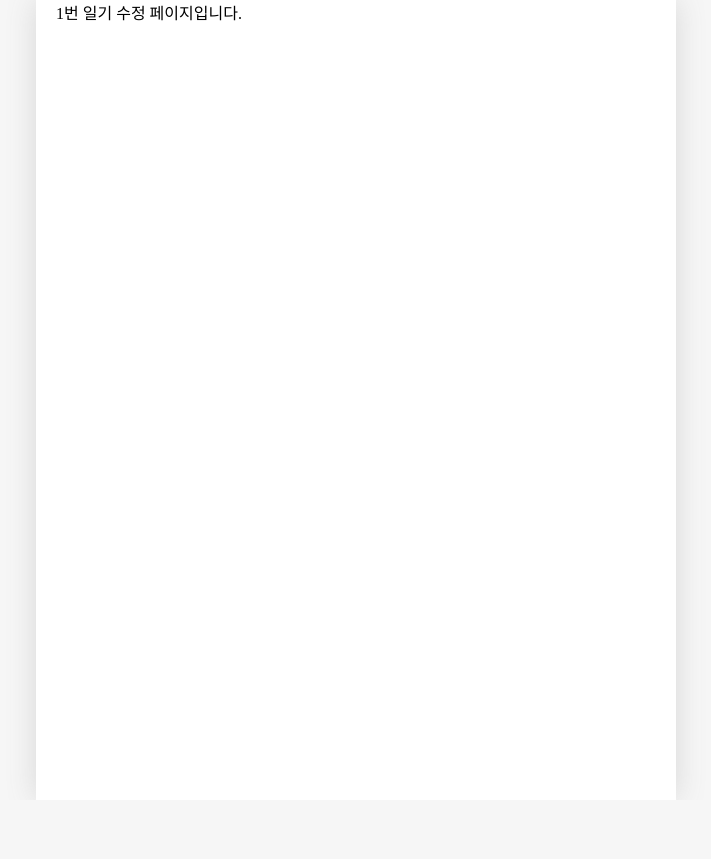
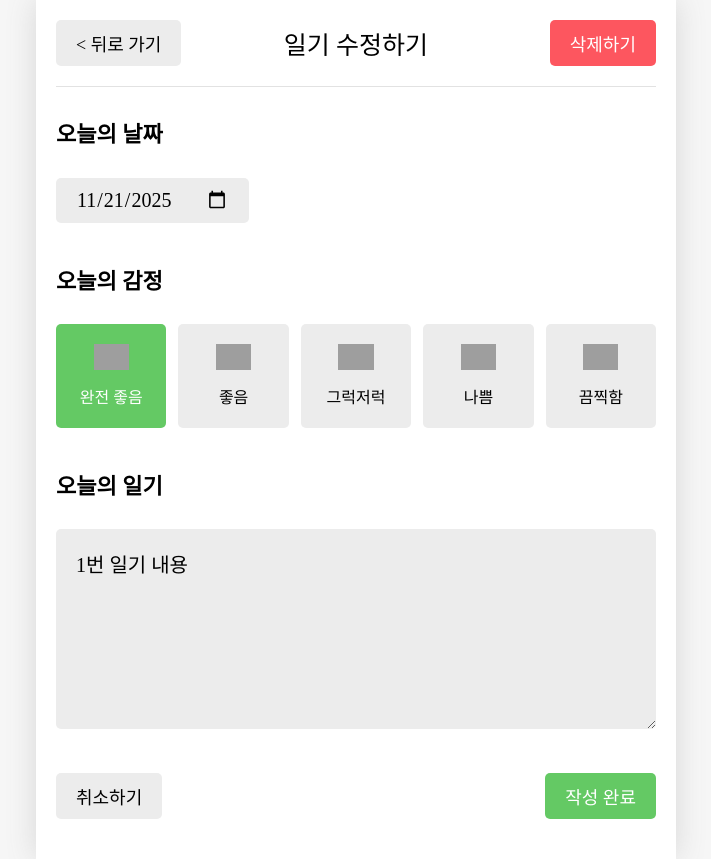
Before and after one commit to KangJiUng/onebite-react, a React (Vite) app in the folder section12/: page /edit/1 in a window 1280 px wide. Shown: the whole page, without its empty margins (284-995 px from the left). Before the commit the page ends 800 px from the top, so only its background shows below. Built offline with nearby package versions, Linux system fonts and the light colour scheme; grey boxes are pictures that could not be loaded; a web font is replaced by a local one.

Commit message:
chapter15

```diff
--- a/section12/src/components/Button.css
+++ b/section12/src/components/Button.css
@@ -13,7 +13,7 @@
   color: white;
 }
 
-.Button_NAGATIVE {
+.Button_NEGATIVE {
   background-color: rgb(253, 86, 95);
   color: white;
 }
--- a/section12/src/components/Editor.jsx
+++ b/section12/src/components/Editor.jsx
@@ -1,7 +1,7 @@
 import "./Editor.css";
 import EmotionItem from "./EmotionItem";
 import Button from "./Button";
-import { useState } from "react";
+import { useState, useEffect } from "react";
 import { useNavigate } from "react-router-dom";
 
 const emotionList = [
@@ -43,7 +43,7 @@
   return `${year}-${month}-${date}`;
 };
 
-const Editor = ({ onSubmit }) => {
+const Editor = ({ initData, onSubmit }) => {
   const [input, setInput] = useState({
     createdDate: new Date(),
     emotionId: 3,
@@ -51,6 +51,15 @@
   });
 
   const nav = useNavigate();
+
+  useEffect(() => {
+    if (initData) {
+      setInput({
+        ...initData,
+        createdDate: new Date(Number(initData.createdDate)),
+      });
+    }
+  }, [initData]);
 
   const onChangeInput = (e) => {
     let name = e.target.name;
--- a/section12/src/pages/Edit.jsx
+++ b/section12/src/pages/Edit.jsx
@@ -1,9 +1,64 @@
-import { useParams } from "react-router-dom";
+import { useParams, useNavigate } from "react-router-dom";
+import Header from "../components/Header";
+import Button from "../components/Button";
+import Editor from "../components/Editor";
+import { useContext, useEffect, useState } from "react";
+import { DiaryDispatchContext, DiaryStateContext } from "../App";
 
 const Edit = () => {
   const params = useParams();
+  const nav = useNavigate();
+  const { onDelete, onUpdate } = useContext(DiaryDispatchContext);
+  const data = useContext(DiaryStateContext);
 
-  return <div>{params.id}번 일기 수정 페이지입니다.</div>;
+  const [curDiaryItem, setCurDiaryItem] = useState();
+
+  useEffect(() => {
+    const currentDiaryItem = data.find(
+      (item) => String(item.id) === String(params.id)
+    );
+
+    if (!currentDiaryItem) {
+      window.alert("존재하지 않는 일기입니다.");
+      nav("/", { replace: true });
+    }
+
+    setCurDiaryItem(currentDiaryItem);
+  }, [params.id]);
+
+  const onClickDelete = () => {
+    if (window.confirm("일기를 정말 삭제할까요? 다시 복구되지 않아요!")) {
+      onDelete(params.id);
+      nav("/", { replace: true });
+    }
+  };
+
+  const onSubmit = (input) => {
+    if (window.confirm("일기를 정말 수정할까요?")) {
+      // 순서 다르게 넣으면 안됨
+      onUpdate(
+        params.id,
+        input.createdDate.getTime(),
+        input.emotionId,
+        input.content
+      );
+
+      nav("/", { replace: true });
+    }
+  };
+
+  return (
+    <div>
+      <Header
+        title={"일기 수정하기"}
+        leftChild={<Button onClick={() => nav(-1)} text={"< 뒤로 가기"} />}
+        rightChild={
+          <Button onClick={onClickDelete} text={"삭제하기"} type={"NEGATIVE"} />
+        }
+      />
+      <Editor initData={curDiaryItem} onSubmit={onSubmit} />
+    </div>
+  );
 };
 
 export default Edit;
```
